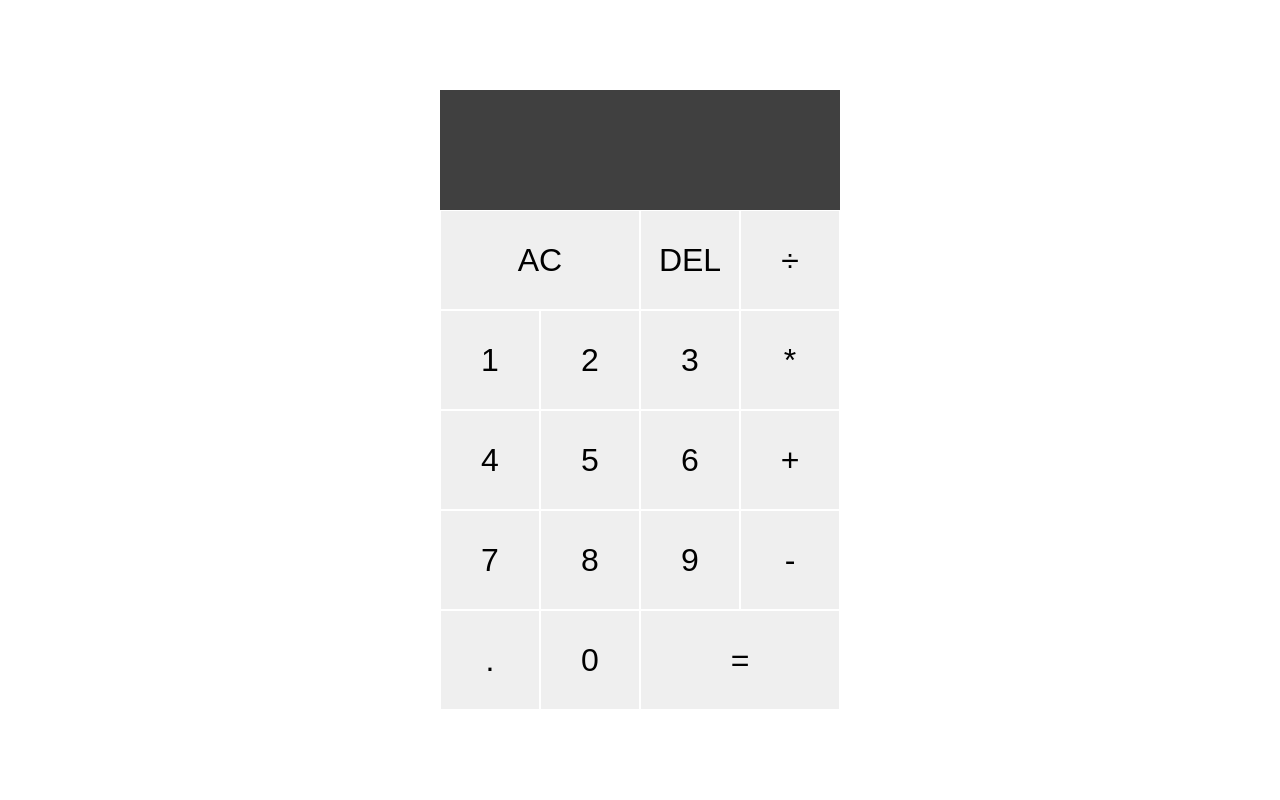
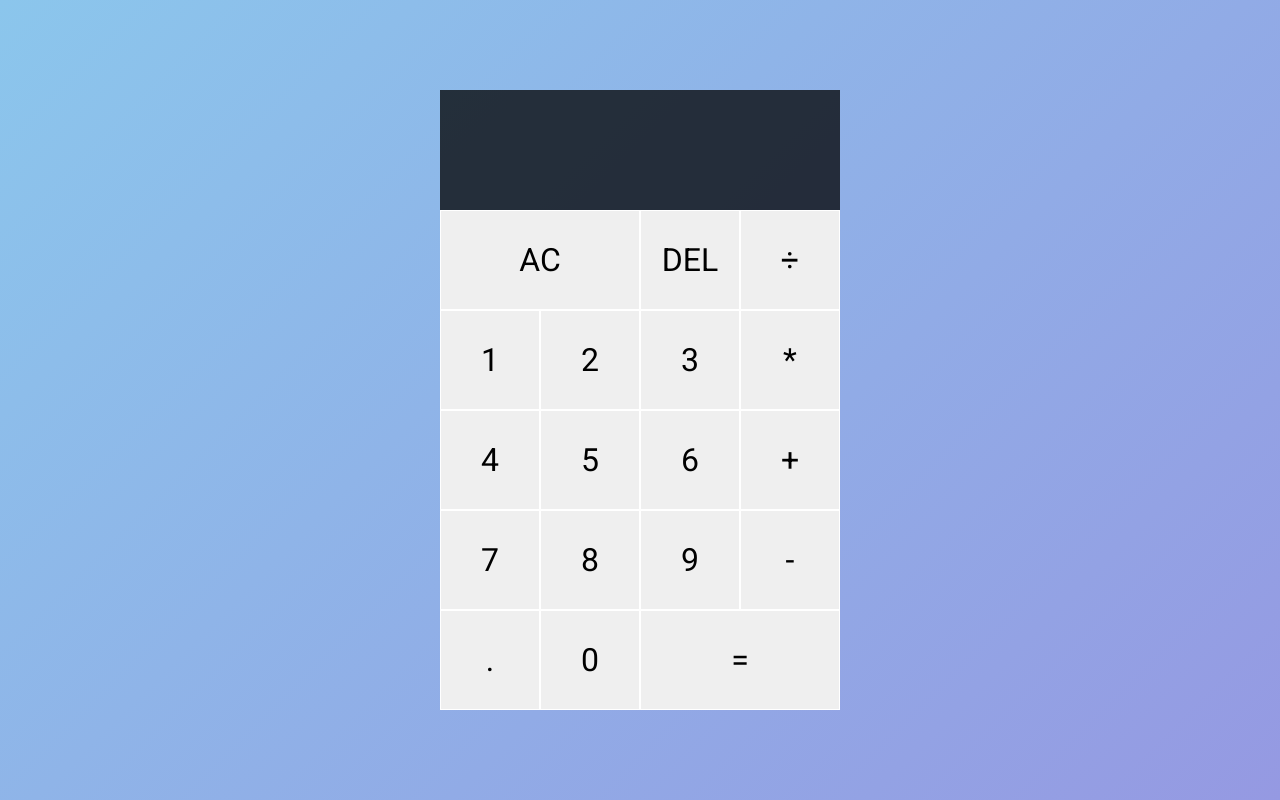
Before and after one commit to Aspen92/Calculator, a plain HTML site: page index.html in a window 1280 px wide. Drawn offline with Linux system fonts and the light colour scheme.

Commit message:
Final commit

```diff
--- a/assets/css/style.css
+++ b/assets/css/style.css
@@ -2,11 +2,15 @@
 *::before,
 *::after {
   box-sizing: border-box;
+  font-family: "Roboto", sans-serif;
+  font-weight: 400;
 }
 
 body {
   margin: 0;
   padding: 0;
+  background-color: #8bc6ec;
+  background-image: linear-gradient(135deg, #8bc6ec 0%, #9599e2 100%);
 }
 
 .calculator-grid {
--- a/index.html
+++ b/index.html
@@ -4,6 +4,14 @@
     <meta charset="UTF-8" />
     <meta http-equiv="X-UA-Compatible" content="IE=edge" />
     <meta name="viewport" content="width=device-width, initial-scale=1.0" />
+
+    <!-- Google Fonts -->
+    <link rel="preconnect" href="https://fonts.googleapis.com" />
+    <link rel="preconnect" href="https://fonts.gstatic.com" crossorigin />
+    <link
+      href="https://fonts.googleapis.com/css2?family=Roboto&display=swap"
+      rel="stylesheet"
+    />
 
     <link rel="stylesheet" href="assets/css/style.css" />
 
```
